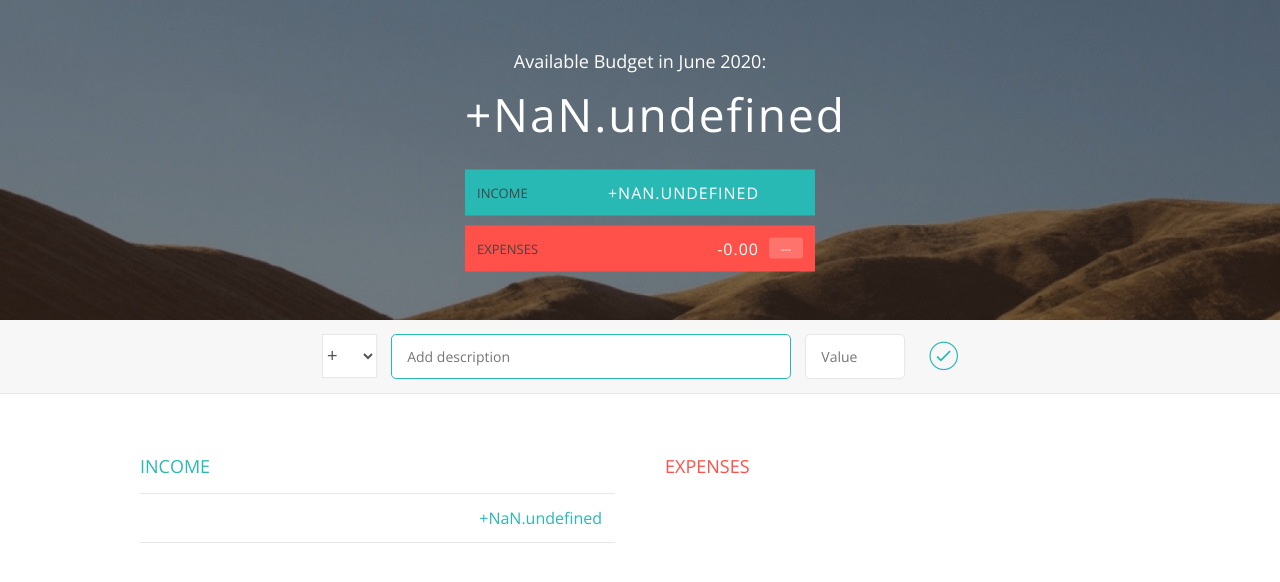
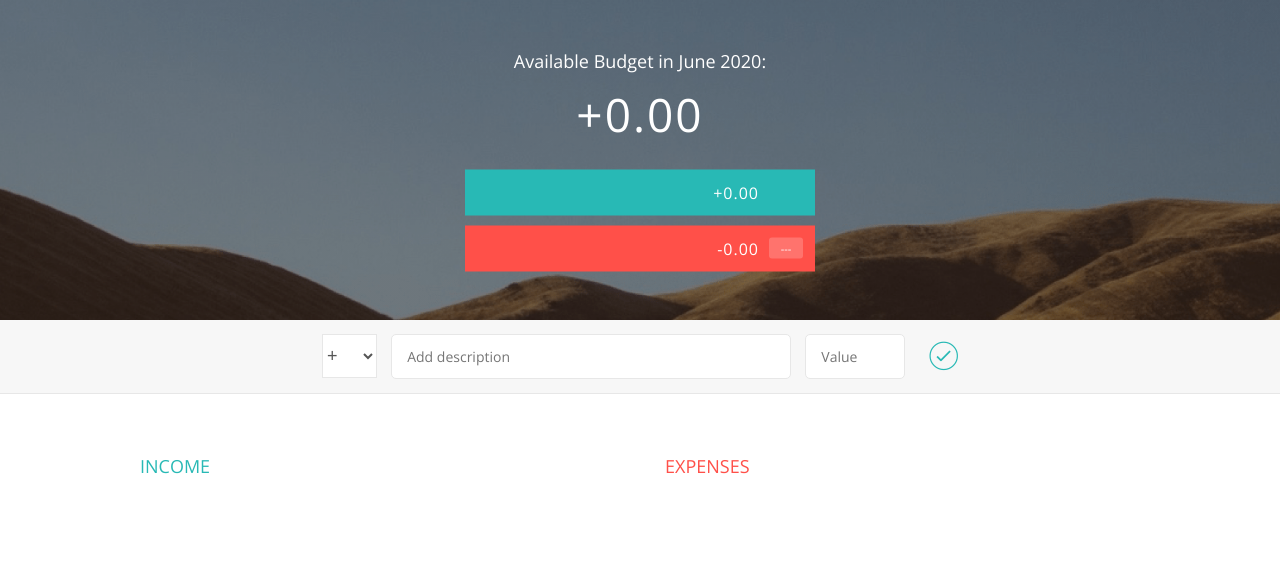
Before and after one commit to h1l1ch/budget-app, a plain HTML site: page index.html in a window 1280 px wide. Both pictures are taken after a click on the button 943 px from the left and 357 px from the top of the page. Drawn offline with nearby package versions, Linux system fonts and the light colour scheme.

Commit message:
Fixed several bugs related to UI.

```diff
--- a/budget-app.js
+++ b/budget-app.js
@@ -89,50 +89,42 @@ var budgetModule = (function () {
 
         data.types[type].forEach(function(cur){
             sum += cur.value;
-        })
+        });
 
         data.totals[type] = sum;
-        //console.log(sum)
     };
 
     return {
 
         createNewItem: function (type, desc, value) {
-
             var ID, newItem;
 
             if (data.types[type].length > 0) {
                 ID = data.types[type][data.types[type].length - 1].id + 1;
             } else {
                 ID = 0;
-            }
-            //console.log(data.types.inc)
+            };
 
             if (type === 'exp') {
                 newItem = new Expense (ID, desc, value);
-
             } else if (type === 'inc') {
                 newItem = new Income (ID, desc, value);
-            }
+            };
 
             data.types[type].push(newItem);
-
             return newItem;
         },
 
         calculateBudget: function () {
-
             calculateTotal('inc');
             calculateTotal('exp')
-
             data.budget = data.totals.inc - data.totals.exp;
 
             if (data.totals.inc > 0) {
                 data.percentage = Math.round ((data.totals.exp / data.totals.inc) * 100)
             } else {
                 data.percentage = -1;
-            }
-
+            };
         },
 
         calculatePercentages: function () {
@@ -143,7 +135,6 @@ var budgetModule = (function () {
         },
 
         getPercentages: function () {
-
             var percentages = data.types.exp.map(function (cur){
                 return cur.getPercentage();
             });
@@ -151,19 +142,17 @@ var budgetModule = (function () {
         },
 
         deleteItemData: function (type, ID) {
-
             var ids, index;
 
             ids = data.types[type].map(function(cur){
                 return cur.id;
-            })
+            });
 
             index = ids.indexOf(ID);
 
             if (index !== -1) {
                 data.types[type].splice(index, 1);
-            }
-
+            };
         },
 
         getBudget: function () {
@@ -172,10 +161,9 @@ var budgetModule = (function () {
                 totalExp: data.totals.exp,
                 totalInc: data.totals.inc,
                 percentage: data.percentage
+            };
         }
-        }
-    }
-
+    };
 })();
 
 var UIModule = (function () {
@@ -201,15 +189,13 @@ var UIModule = (function () {
     var nodeListForEach = function (list, callback) {
         for (var i = 0; i < list.length; i++) {
             callback(list[i], i);
-        }
+        };
     };
 
     var formatNumber = function (number, type) {
-
         var numberSplit, dec, int;
         number = Math.abs(number);
         number = number.toFixed(2);
-
         numberSplit = number.split('.')
         int = numberSplit[0];
         dec = numberSplit[1];
@@ -228,17 +214,15 @@ var UIModule = (function () {
             return {
                 type: document.querySelector(DOMstrings.addType).value,
                 desc: document.querySelector(DOMstrings.addDesc).value,
-                // ParseFloat changes the type of the value from string to number
                 value: parseFloat(document.querySelector(DOMstrings.addValue).value)
             }
         },
 
         clearFields: function () {
-
             var fields, fieldsArray;
-
             fields = document.querySelectorAll(DOMstrings.addDesc + ', ' + DOMstrings.addValue);
             fieldsArray = Array.prototype.slice.call(fields);
+
             fieldsArray.forEach(function(cur) {
                 cur.value = "";
             });
@@ -247,8 +231,6 @@ var UIModule = (function () {
         },
 
         displayBudget: function (obj) {
-            console.log(obj)
-
             var type;
 
             if (obj.budget > 0) {
@@ -274,70 +256,52 @@ var UIModule = (function () {
 
             if (type === 'inc') {
                 parent = DOMstrings.incList;
-                html = '<div class="item clearfix" id="inc-%id%"><div class="item__description">%description%</div><div class="right clearfix"><div class="item__value">%value%</div><div class="item__delete"><button class="item__delete--btn"><i class="ion-ios-close-outline"></i></button></div></div></div>'
-
+                html = '<div class="item clearfix" id="inc-%id%"><div class="item__description">%description%</div><div class="right clearfix"><div class="item__value">%value%</div><div class="item__delete"><button class="item__delete--btn"><i class="ion-ios-close-outline"></i></button></div></div></div>';
             } else if (type === 'exp') {
                 parent = DOMstrings.expList;
-                html = '<div class="item clearfix" id="exp-%id%"><div class="item__description">%description%</div><div class="right clearfix"><div class="item__value">%value%</div><div class="item__percentage">%percentage%</div><div class="item__delete"><button class="item__delete--btn"><i class="ion-ios-close-outline"></i></button></div></div></div>'
-            }
+                html = '<div class="item clearfix" id="exp-%id%"><div class="item__description">%description%</div><div class="right clearfix"><div class="item__value">%value%</div><div class="item__percentage">%percentage%</div><div class="item__delete"><button class="item__delete--btn"><i class="ion-ios-close-outline"></i></button></div></div></div>';
+            };
 
             newHtml = html.replace('%id%', newItem.id);
             newHtml = newHtml.replace('%description%', newItem.desc);
             newHtml = newHtml.replace('%value%', formatNumber(newItem.value, type));
-
-            if (type === 'exp') {
-                newHtml = newHtml.replace('%percentage%', newItem.percentage);
-            }
-
+            if (type === 'exp') newHtml = newHtml.replace('%percentage%', newItem.percentage);
             document.querySelector(parent).insertAdjacentHTML('beforeend', newHtml);
         },
 
         displayPercentages: function (percs) {
-
             var fields = document.querySelectorAll(DOMstrings.percLabel);
-
             nodeListForEach(fields, function (current, index){
 
                 if (percs[index] > 0) {
                     current.textContent = percs[index] + '%';
                 } else {
                     current.textContent = '---';
-                }
-            })
+                };
+            });
         },
 
         deleteItemDisplay: function (itemID) {
-
             var el = document.getElementById(itemID);
-
             el.parentNode.removeChild(el)
         },
 
         changeFields: function () {
-
             var fields = document.querySelectorAll(DOMstrings.addType + ', ' + DOMstrings.addDesc + ', ' + DOMstrings.addValue);
-
             nodeListForEach(fields, function(cur) {
                 cur.classList.toggle('red-focus');
             })
-
             document.querySelector(DOMstrings.inputButton).classList.toggle('red');
         },
 
         displayDate: function () {
             var now, month, year, date;
-
             now = new Date ();
-
             month = now.getMonth();
             year = now.getFullYear();
             months = ['January', 'February', 'March', 'April', 'May', 'June', 'July', 'August', 'September', 'October', 'November', 'December'];
-
             date = months[month] + ' ' + year;
-
             document.querySelector(DOMstrings.dateLabel).textContent = date;
-
-
         },
 
         getDOMstrings: function() {
@@ -349,90 +313,68 @@ var UIModule = (function () {
 var globalModule = (function (budgetMod, UIMod) {
 
     var addNewItem = function () {
-
         var input, newItem;
-
         input = UIMod.getInput();
-
+        console.log(input)
+        if (input.desc && input.value) {
             UIMod.clearFields();
-
             newItem = budgetMod.createNewItem(input.type, input.desc, input.value);
-
             updateBudget();
-
             updatePercentages();
-
             UIMod.displayNewItem(newItem, input.type);
-
+        }
     };
 
     var deleteItem = function (event) {
-
         var itemID, type, ID;
-
         itemID = event.target.parentNode.parentNode.parentNode.parentNode.id;
 
         if (itemID){
             splitItemID = itemID.split('-');
             type = splitItemID[0];
             ID = parseInt(splitItemID[1]);
-        }
+        };
 
         budgetMod.deleteItemData(type, ID);
-
         console.log(itemID)
-
         UIMod.deleteItemDisplay(itemID);
-
         updateBudget();
-
         updatePercentages();
     }
 
     var updateBudget = function () {
         var budget;
-
         budgetMod.calculateBudget();
-
         budget = budgetMod.getBudget();
-
         UIMod.displayBudget(budget);
     };
 
     var updatePercentages = function () {
-
         budgetMod.calculatePercentages();
-
         var percentages = budgetMod.getPercentages();
-        //console.log(percentages)
-
-        UIMod.displayPercentages(percentages)
-
+        UIMod.displayPercentages(percentages);
     };
 
     var setupEventListeners = function () {
-
         var DOM = UIMod.getDOMstrings();
 
-        document.querySelector(DOM.inputButton).addEventListener('click', addNewItem);
+        document.querySelector(DOM.inputButton).addEventListener('click', function (event) {
+            addNewItem();
+        });
 
         document.addEventListener('keypress', function (event){
-
             if (event.keyCode === 13 || event.which === 13) {
                 addNewItem();
-           }
+            };
         })
 
         document.querySelector(DOM.container).addEventListener('click', deleteItem);
-
-        document.querySelector(DOM.addType).addEventListener('change', UIMod.changeFields)
-
+        document.querySelector(DOM.addType).addEventListener('change', UIMod.changeFields);
     };
 
     return {
         init: function () {
             setupEventListeners();
-            console.log('App has started');
             UIMod.displayDate();
             UIMod.displayBudget(obj = {
                 budget: 0,
--- a/index.html
+++ b/index.html
@@ -15,21 +15,21 @@
                     Available Budget in <span class="budget__title--month">%Month%</span>:
                 </div>
 
-                <div class="budget__value">+ 2,345.64</div>
+                <div class="budget__value"></div>
 
                 <div class="budget__income clearfix">
-                    <div class="budget__income--text">Income</div>
+                    <div class="budget__income--text"></div>
                     <div class="right">
-                        <div class="budget__income--value">+ 4,300.00</div>
+                        <div class="budget__income--value"></div>
                         <div class="budget__income--percentage">&nbsp;</div>
                     </div>
                 </div>
 
                 <div class="budget__expenses clearfix">
-                    <div class="budget__expenses--text">Expenses</div>
+                    <div class="budget__expenses--text"></div>
                     <div class="right clearfix">
-                        <div class="budget__expenses--value">- 1,954.36</div>
-                        <div class="budget__expenses--percentage">45%</div>
+                        <div class="budget__expenses--value"></div>
+                        <div class="budget__expenses--percentage"></div>
                     </div>
                 </div>
             </div>
@@ -57,28 +57,6 @@
 
                     <div class="income__list">
 
-                        <!--
-                        <div class="item clearfix" id="income-0">
-                            <div class="item__description">Salary</div>
-                            <div class="right clearfix">
-                                <div class="item__value">+ 2,100.00</div>
-                                <div class="item__delete">
-                                    <button class="item__delete--btn"><i class="ion-ios-close-outline"></i></button>
-                                </div>
-                            </div>
-                        </div>
-
-                        <div class="item clearfix" id="income-1">
-                            <div class="item__description">Sold car</div>
-                            <div class="right clearfix">
-                                <div class="item__value">+ 1,500.00</div>
-                                <div class="item__delete">
-                                    <button class="item__delete--btn"><i class="ion-ios-close-outline"></i></button>
-                                </div>
-                            </div>
-                        </div>
-                        -->
-
                     </div>
                 </div>
 
@@ -88,32 +66,6 @@
                     <h2 class="expenses__title">Expenses</h2>
 
                     <div class="expenses__list">
-
-                        <!--
-                        <div class="item clearfix" id="expense-0">
-                            <div class="item__description">Apartment rent</div>
-                            <div class="right clearfix">
-                                <div class="item__value">- 900.00</div>
-                                <div class="item__percentage">21%</div>
-                                <div class="item__delete">
-                                    <button class="item__delete--btn"><i class="ion-ios-close-outline">
-
-                                    </i></button>
-                                </div>
-                            </div>
-                        </div>
-
-                        <div class="item clearfix" id="expense-1">
-                            <div class="item__description">Grocery shopping</div>
-                            <div class="right clearfix">
-                                <div class="item__value">- 435.28</div>
-                                <div class="item__percentage">10%</div>
-                                <div class="item__delete">
-                                    <button class="item__delete--btn"><i class="ion-ios-close-outline"></i></button>
-                                </div>
-                            </div>
-                        </div>
-                        -->
 
                     </div>
                 </div>
```
Lines whose indentation alone changed are shown as unchanged.
